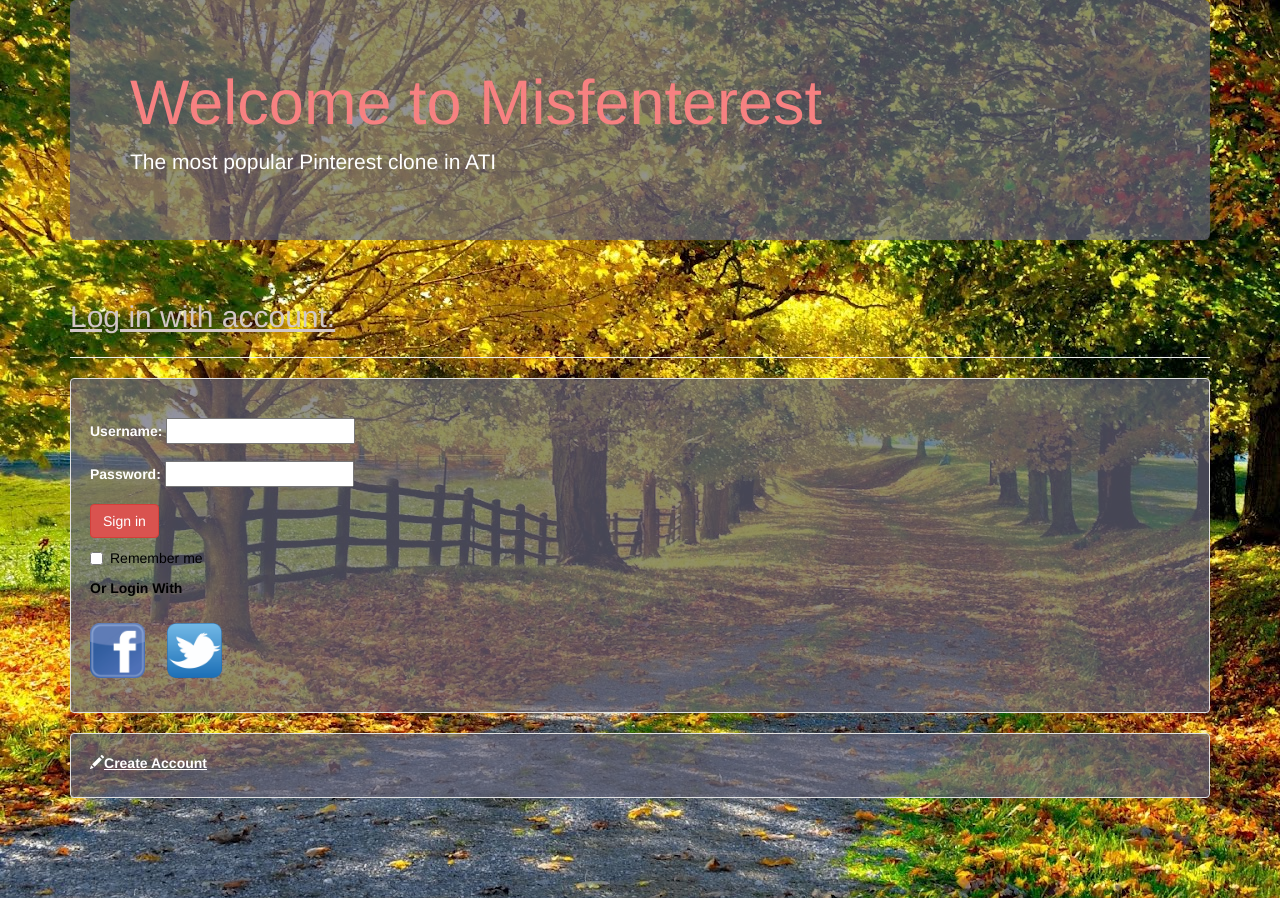
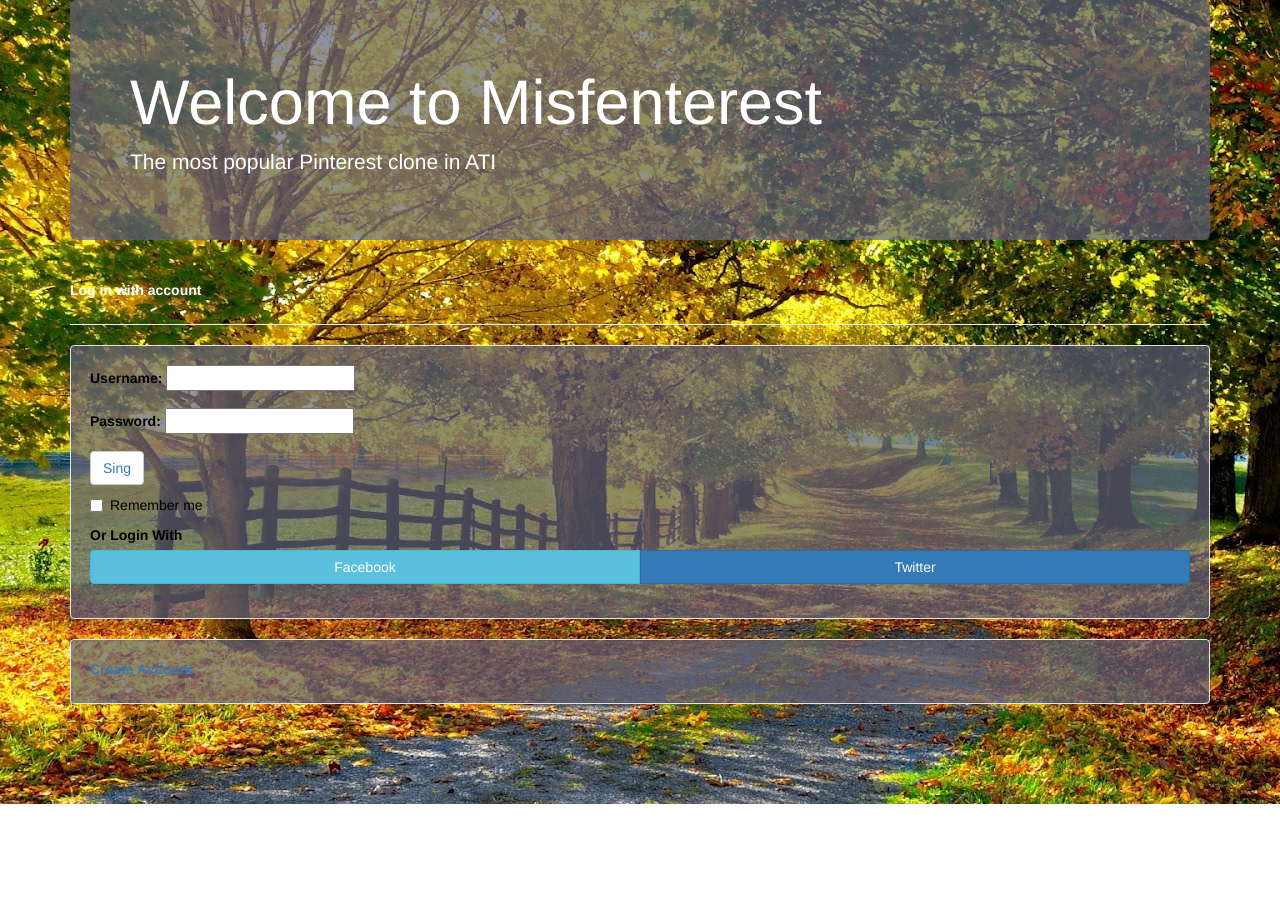
Before and after one commit to Conflei/ATI, a plain HTML site: page [ATI] Misfenterest/login.html in a window 1280 px wide. After the commit the page ends 804 px from the top, so only its background shows below. Drawn offline with Linux system fonts and the light colour scheme.

Commit message:
Cambio de prueba para el servidor

```diff
--- a/[ATI] Misfenterest/login.html
+++ b/[ATI] Misfenterest/login.html
@@ -3,54 +3,52 @@
 <head>
 	<meta charset="UTF-8">
 	<meta name="viewport" content="width=device-width, initial-scale=1">
-	<title>Pinterest | Login</title>
+	<title>	</title>
 	<link rel="stylesheet" href="css/bootstrap.min.css">
 	<link rel="stylesheet" href="css/stylelogin.css">
 	<script src="js/jquery-2.1.4.min.js"></script>
 	<script src="js/bootstrap.min.js"></script>
-	<link rel="shortcut icon" href="img/pinterest.ico">
+
 
 </head>
 <body>
 	<div class="container">
 		<div class="jumbotron">
-				<h1 style="color:#F78181">Welcome to Misfenterest</h1>
+				<h1>Welcome to Misfenterest</h1>
 				<p>The most popular Pinterest clone in ATI</p>
 		</div>
 
 		<div class="page-header">
-			<label for="title"><h2 style="color:rgb(210, 199, 199); text-decoration:underline;">Log in with account:</h2></label>
+			<label for="title"><p class="text-center">Log in with account</p></label>
 		</div>
 
 		<form action="#" role="form">
 			<div class="well">
 				<div class="form-group">
-						<br><label for="id" style="color:white;">Username: </label>
-						<input type="text" name="accout_id" required>
+						<label for="id">Username: </label>
+						<input type="text" name="accout_id">
 						</div>
 					<div class="form-group">
-						<label for="password" style="color:white;">Password: </label>
-						<input type="password" name="password" required>
+						<label for="password">Password: </label>
+						<input type="psw" name="password">
 					</div>
-						<button type="submit" class="btn btn-danger"><a href="lobby.html" style="text-decoration:none;color:white">Sign in</a></button>
+						<button type="submit" class="btn btn-default"><a href="lobby.html">Sing</a></button>
 				<div class="checkbox">
 					<label><input type="checkbox">Remember me</label>
 				</div>
 
 				<div class="form-group">
 						<label for="LoginOpt">Or Login With</label>
-						<br>
-						<br>
 						<div class="btn-group btn-group-justified">
-								<a href="lobby.html"><img src = "img/Facebook.png" width="5%"; height="5%;"></a>
-								<a href="lobby.html" style="margin:2%;"><img src = "img/Twitter.png" width="5%"; height="5%;"></a>
+								<a href="lobby.html" class="btn btn-info">Facebook</a>
+								<a href="lobby.html" class="btn btn-primary">Twitter</a>
 						</div>
 				</div>
 			</div>
 		</form>
 
 		<div class="well">
-			<label for="CreateAccount"><a href="register.html" style="color:white; text-decoration:underline"><span class="glyphicon glyphicon-pencil"></span>Create Account</a></label>
+			<label for="CreateAccount"><a href="register.html">Create Account</a></label>
 		</div>
 	<br><br><br><br>
 
```
